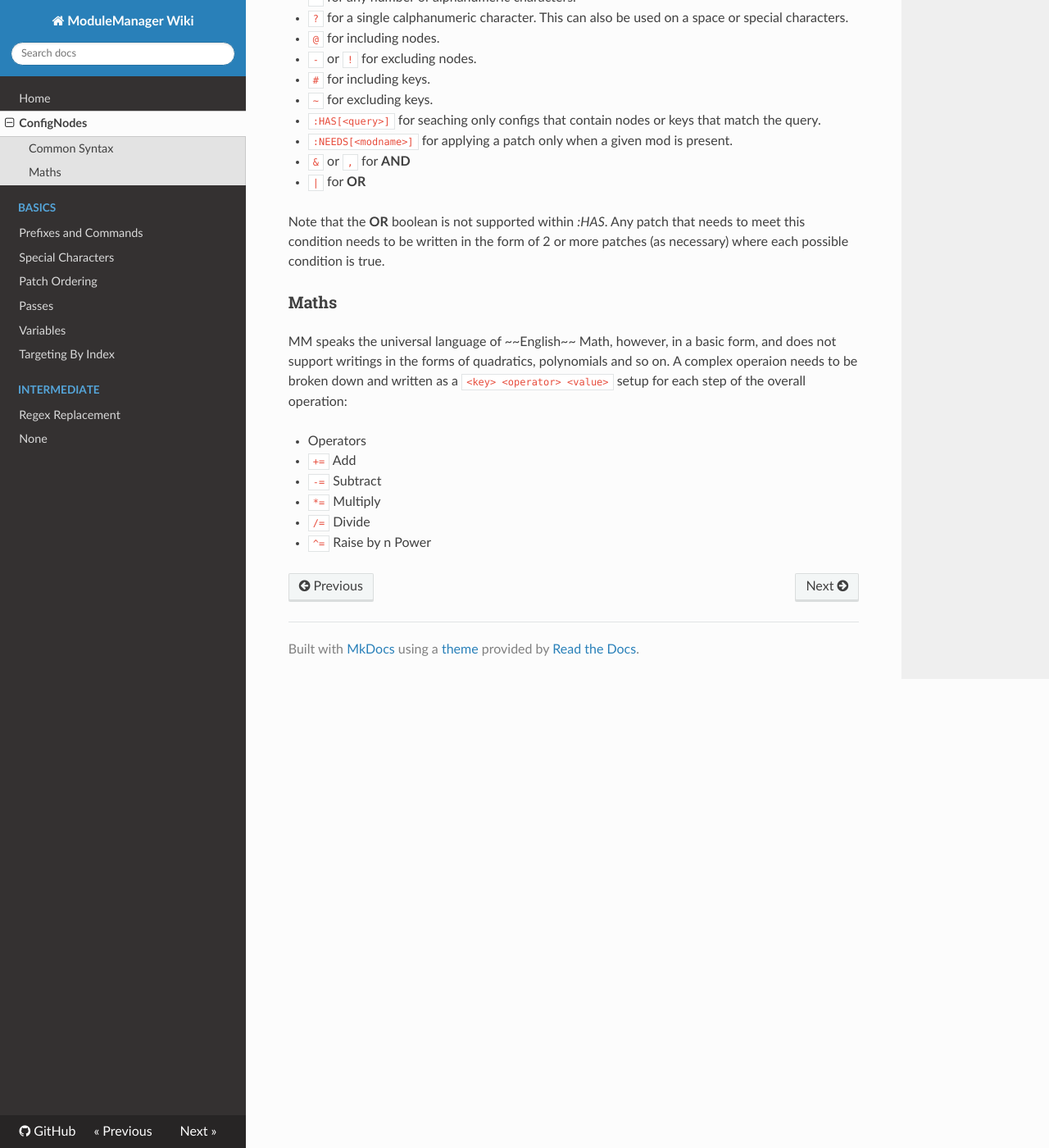
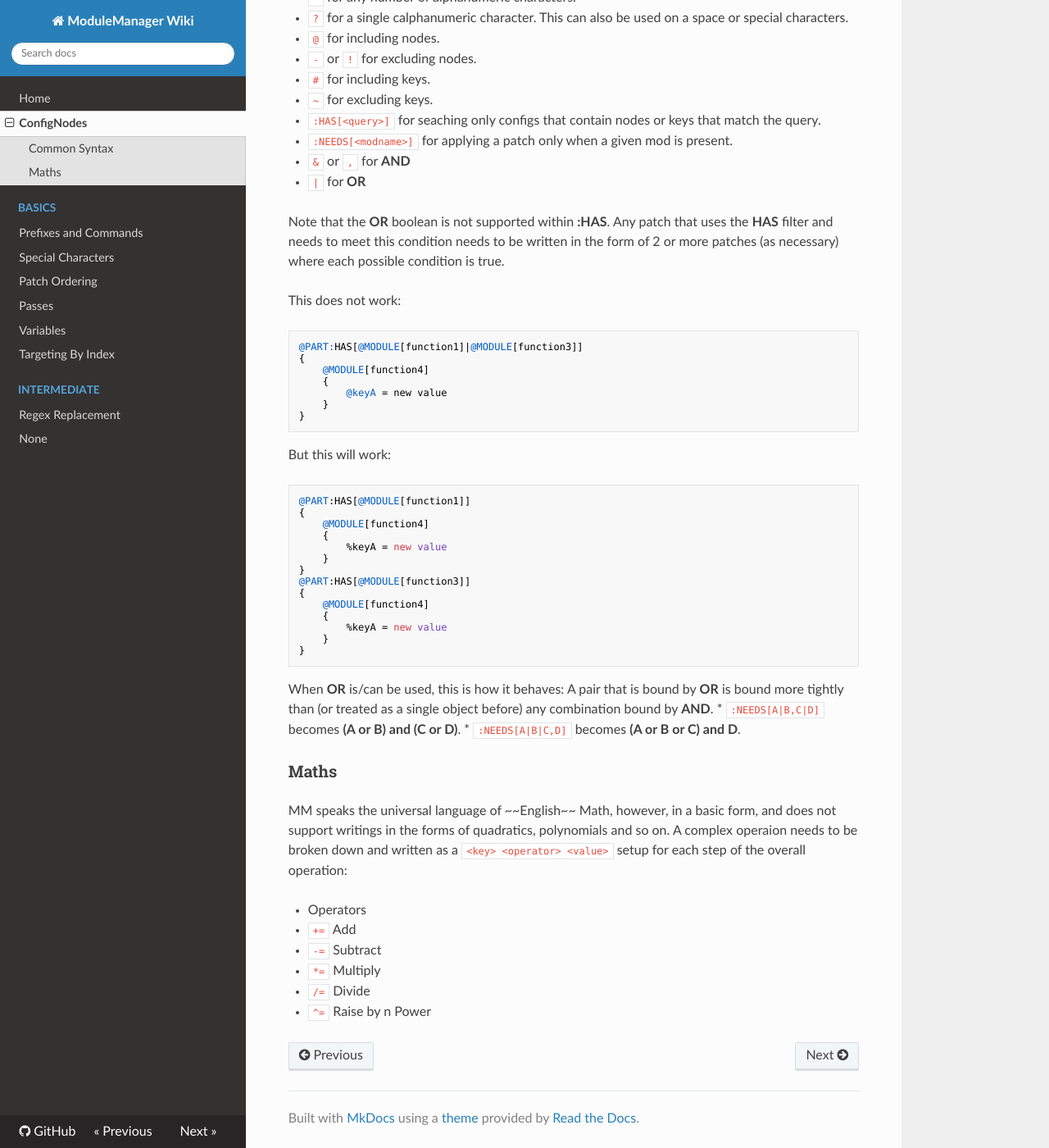
Before and after one commit to kopernicuswiki/mmwiki, an MkDocs documentation site: the page built from docs/confignodes.md, in a window 1280 px wide and 1400 px high, scrolled down 1125 px. Shown: the whole window at 82% size. Built offline with MkDocs 1.6.1, drawn with Linux system fonts in a browser that asks for light colours; nearby versions of some CDN libraries.

Commit message:
micro updates

````diff
--- a/docs/confignodes.md
+++ b/docs/confignodes.md
@@ -49,7 +49,39 @@ Whn deleting a key, the operation must take the form of `!keyname = value`. A va
   * `&` or `,` for **AND**
   * `|` for **OR**
 
-Note that the **OR** boolean is not supported within *:HAS*. Any patch that needs to meet this condition needs to be written in the form of 2 or more patches (as necessary) where each possible condition is true.
+Note that the **OR** boolean is not supported within **:HAS**. Any patch that uses the **HAS** filter and needs to meet this condition needs to be written in the form of 2 or more patches (as necessary) where each possible condition is true.
+
+This does not work:
+```
+@PART:HAS[@MODULE[function1]|@MODULE[function3]]
+{
+	@MODULE[function4]
+	{
+		@keyA = new value
+	}
+}
+```
+But this will work:
+```
+@PART:HAS[@MODULE[function1]]
+{
+	@MODULE[function4]
+	{
+		%keyA = new value
+	}
+}
+@PART:HAS[@MODULE[function3]]
+{
+	@MODULE[function4]
+	{
+		%keyA = new value
+	}
+}
+```
+
+When **OR** is/can be used, this is how it behaves: A pair that is bound by **OR** is bound more tightly than (or treated as a single object before) any combination bound by **AND**.
+* `:NEEDS[A|B,C|D]` becomes **(A or B) and (C or D)**.
+* `:NEEDS[A|B|C,D]` becomes **(A or B or C) and D**.
 
 ### Maths
 
````
Also changed, not shown: docs/basics/ordering.md (+5 -1 lines), docs/basics/passes.md (+5 -2 lines), docs/basics/targetbyindex.md (+1 -0 lines), docs/index.md (+1 -0 lines).
